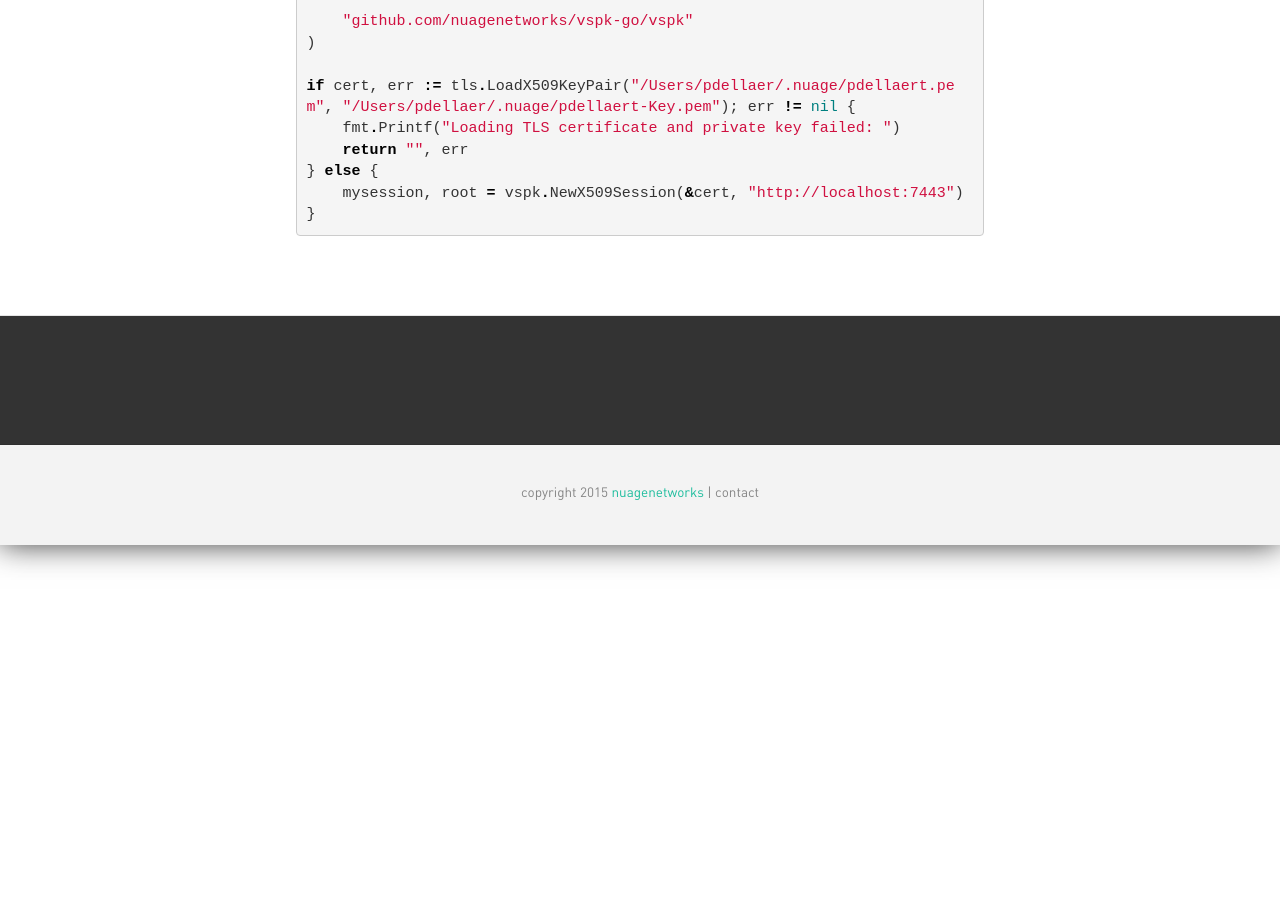
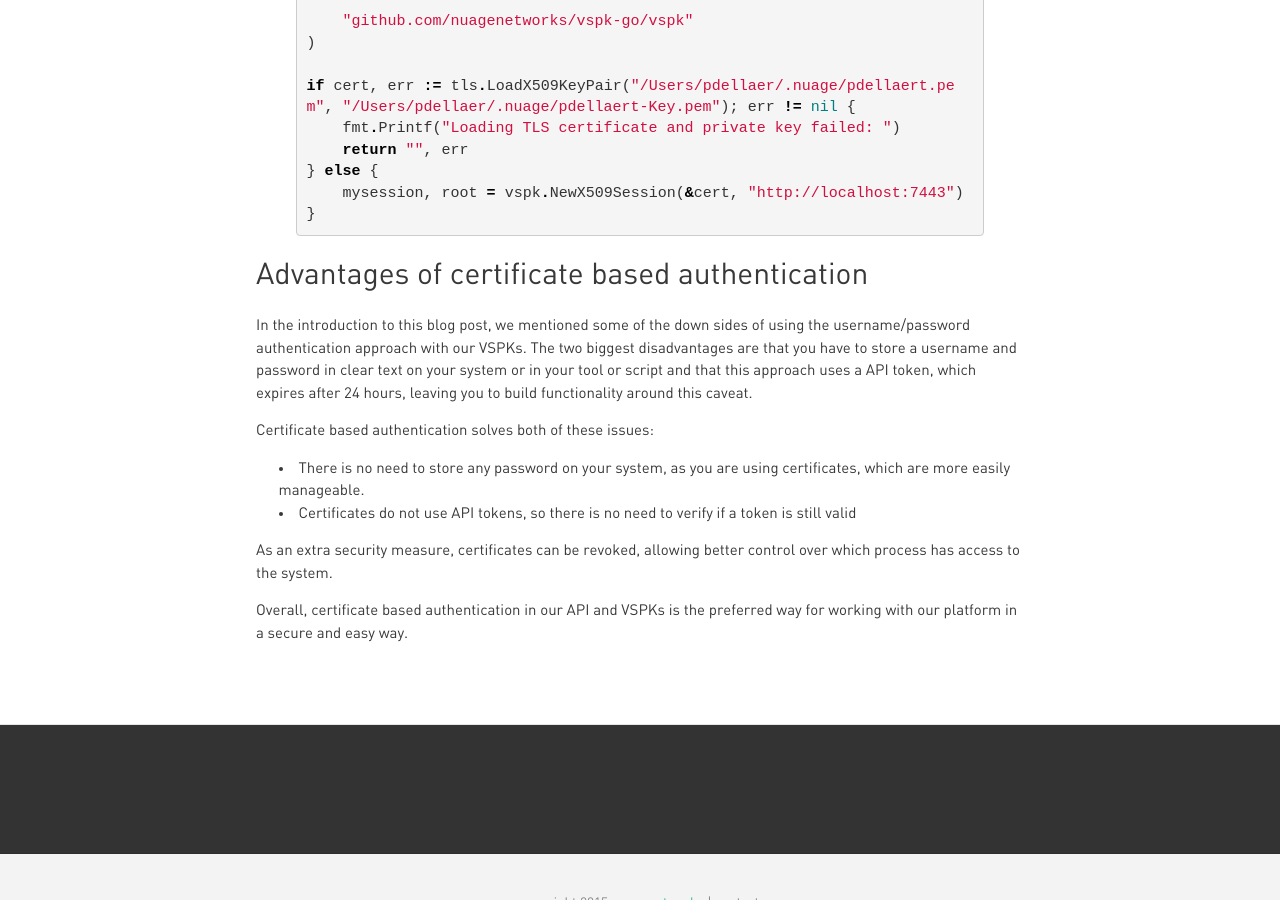
Before and after one commit to nuagenetworks/nuagenetworks.github.io, a Jekyll site: the page built from _posts/2017-04-14-Certificate-Based-Authentication-with-VSPK.md, in a window 1280 px wide and 900 px high, scrolled down 2144 px. Built offline with Jekyll 4.4.1, drawn with Linux system fonts in a browser that asks for light colours; nearby versions of some CDN libraries; some web fonts are replaced; comment, search, counter and statistics services are not loaded.

Commit message:
Adding advantages section

```diff
--- a/_posts/2017-04-14-Certificate-Based-Authentication-with-VSPK.md
+++ b/_posts/2017-04-14-Certificate-Based-Authentication-with-VSPK.md
@@ -82,3 +82,14 @@ if cert, err := tls.LoadX509KeyPair("/Users/pdellaer/.nuage/pdellaert.pem", "/Us
     mysession, root = vspk.NewX509Session(&cert, "http://localhost:7443")
 }
 {% endhighlight %}
+
+# Advantages of certificate based authentication
+In the introduction to this blog post, we mentioned some of the down sides of using the username/password authentication approach with our VSPKs. The two biggest disadvantages are that you have to store a username and password in clear text on your system or in your tool or script and that this approach uses a API token, which expires after 24 hours, leaving you to build functionality around this caveat.
+
+Certificate based authentication solves both of these issues:
+* There is no need to store any password on your system, as you are using certificates, which are more easily manageable.
+* Certificates do not use API tokens, so there is no need to verify if a token is still valid
+
+As an extra security measure, certificates can be revoked, allowing better control over which process has access to the system.
+
+Overall, certificate based authentication in our API and VSPKs is the preferred way for working with our platform in a secure and easy way.
```
